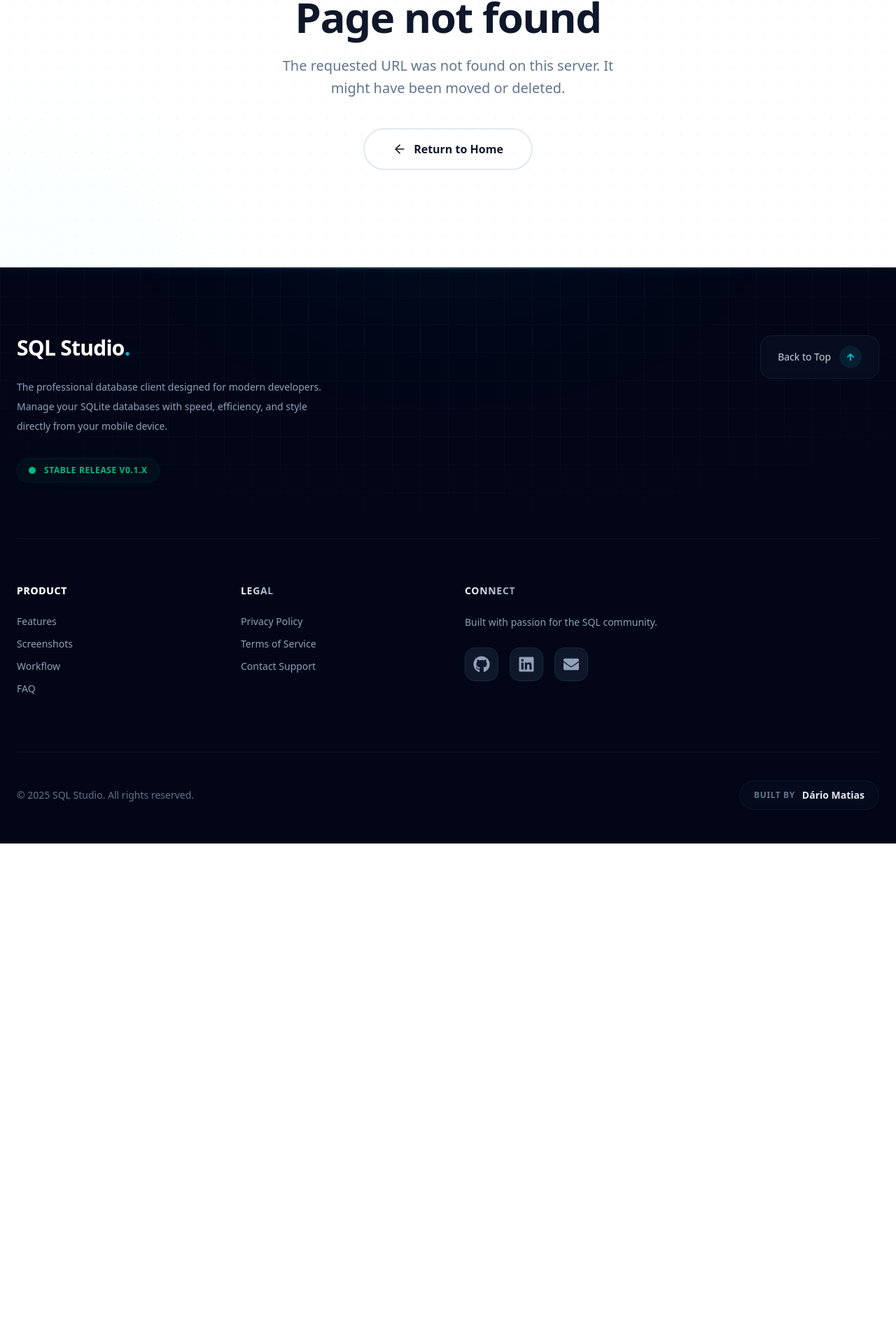
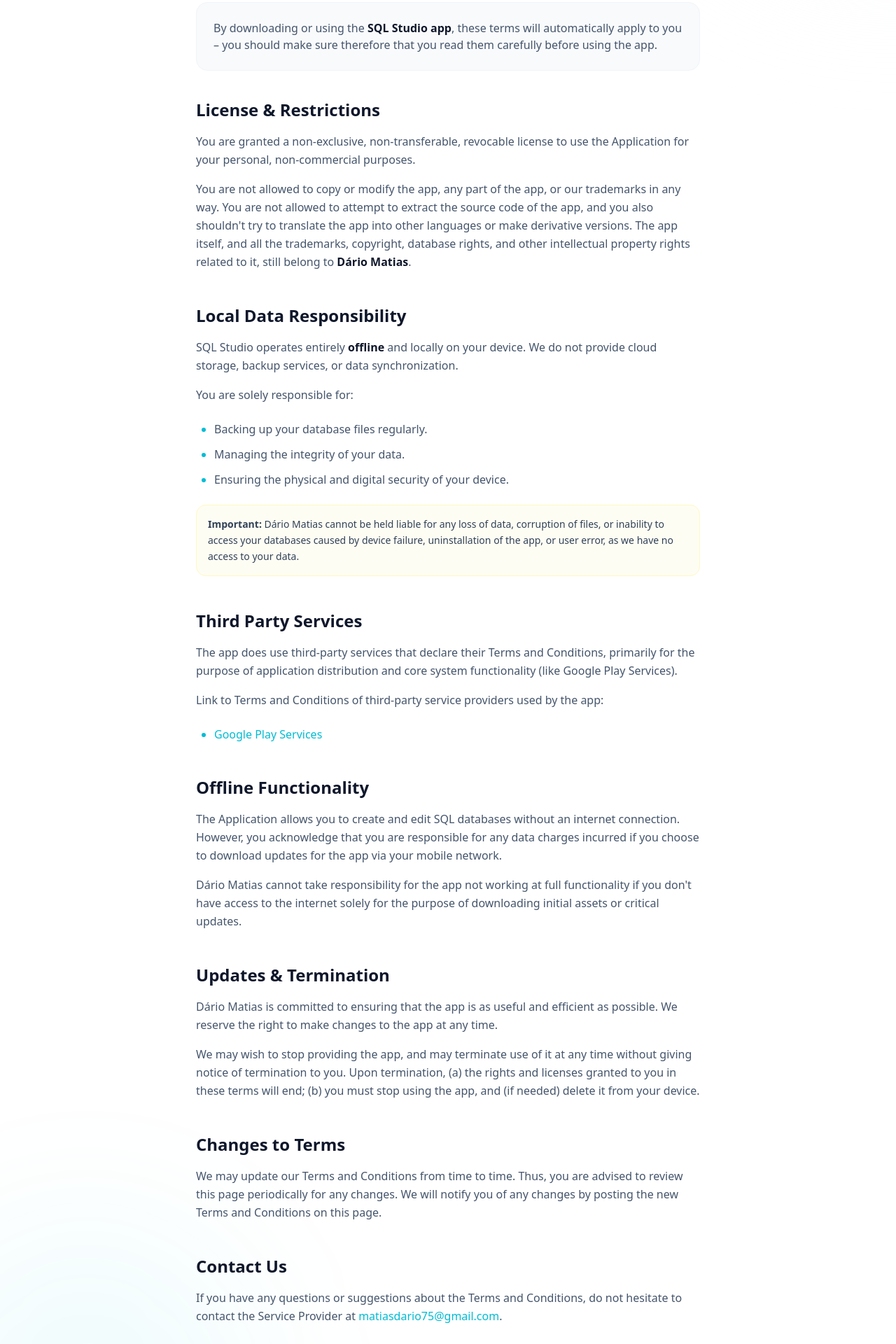
Before and after one commit to dariomatias-dev/sql_studio_web, a Next.js app: page /terms-of-service in a window 1280 px wide. Before the commit this address had no page. Shown: the part 418-2338 px from the top of the page at 70% size. Before the commit the page ends 1623 px from the top, so only its background shows below. Built offline with nearby package versions, Linux system fonts and the light colour scheme.

Commit message:
feat(app): created terms of service page
- Developed the application's terms of service page.

```diff
--- /dev/null
+++ b/app/terms-of-service/page.tsx
@@ -0,0 +1,209 @@
+"use client";
+
+import { Calendar, FileText } from "lucide-react";
+import { useEffect } from "react";
+
+import { useHeaderTransparency } from "@/context/header-transparency-context";
+
+const TermsOfServicePage = () => {
+  const { setEnabled } = useHeaderTransparency();
+
+  useEffect(() => {
+    setEnabled(false);
+    return () => setEnabled(true);
+  }, [setEnabled]);
+
+  return (
+    <section className="relative min-h-screen bg-white pt-32 pb-24 overflow-hidden">
+      <div className="absolute top-0 right-0 w-[600px] h-[600px] bg-slate-50 rounded-full blur-[120px] -translate-y-1/2 translate-x-1/2 pointer-events-none"></div>
+      <div className="absolute bottom-0 left-0 w-[500px] h-[500px] bg-[#00BCD4]/5 rounded-full blur-[100px] translate-y-1/2 -translate-x-1/4 pointer-events-none"></div>
+
+      <div className="relative z-10 max-w-3xl mx-auto px-6">
+        <div className="text-center mb-16 border-b border-slate-100 pb-12">
+          <div className="inline-flex items-center justify-center w-12 h-12 rounded-2xl bg-[#00BCD4]/5 text-[#00BCD4] mb-6 ring-1 ring-[#00BCD4]/20">
+            <FileText className="w-6 h-6" />
+          </div>
+
+          <h1 className="text-4xl md:text-5xl font-extrabold text-slate-900 mb-6 tracking-tight">
+            Terms of Service
+          </h1>
+
+          <div className="items-center justify-center gap-2 text-slate-500 text-sm font-medium bg-slate-50 inline-flex px-4 py-2 rounded-full">
+            <Calendar className="w-4 h-4" />
+            <span>Last Updated: November 30, 2025</span>
+          </div>
+        </div>
+
+        <div className="prose prose-slate prose-lg max-w-none text-slate-600">
+          <div className="bg-slate-50 p-6 rounded-2xl border border-slate-100 mb-10 text-sm md:text-base">
+            <p className="mb-0">
+              By downloading or using the{" "}
+              <strong className="text-slate-900">SQL Studio app</strong>, these
+              terms will automatically apply to you – you should make sure
+              therefore that you read them carefully before using the app.
+            </p>
+          </div>
+
+          <div className="space-y-12">
+            <section>
+              <h2 className="flex items-center gap-3 text-2xl font-bold text-slate-900 mb-4">
+                License & Restrictions
+              </h2>
+              <p className="leading-relaxed mb-4">
+                You are granted a non-exclusive, non-transferable, revocable
+                license to use the Application for your personal, non-commercial
+                purposes.
+              </p>
+              <p className="leading-relaxed">
+                You are not allowed to copy or modify the app, any part of the
+                app, or our trademarks in any way. You are not allowed to
+                attempt to extract the source code of the app, and you also
+                shouldn&apos;t try to translate the app into other languages or
+                make derivative versions. The app itself, and all the
+                trademarks, copyright, database rights, and other intellectual
+                property rights related to it, still belong to{" "}
+                <strong className="text-slate-900">Dário Matias</strong>.
+              </p>
+            </section>
+
+            <section>
+              <h2 className="flex items-center gap-3 text-2xl font-bold text-slate-900 mb-4">
+                Local Data Responsibility
+              </h2>
+              <p className="leading-relaxed mb-4">
+                SQL Studio operates entirely{" "}
+                <strong className="text-slate-900">offline</strong> and locally
+                on your device. We do not provide cloud storage, backup
+                services, or data synchronization.
+              </p>
+              <p className="leading-relaxed mb-4">
+                You are solely responsible for:
+              </p>
+              <ul className="space-y-3 my-6 pl-2">
+                <li className="flex items-start gap-3">
+                  <div className="mt-2.5 w-1.5 h-1.5 rounded-full bg-[#00BCD4] shrink-0"></div>
+                  <span>Backing up your database files regularly.</span>
+                </li>
+                <li className="flex items-start gap-3">
+                  <div className="mt-2.5 w-1.5 h-1.5 rounded-full bg-[#00BCD4] shrink-0"></div>
+                  <span>Managing the integrity of your data.</span>
+                </li>
+                <li className="flex items-start gap-3">
+                  <div className="mt-2.5 w-1.5 h-1.5 rounded-full bg-[#00BCD4] shrink-0"></div>
+                  <span>
+                    Ensuring the physical and digital security of your device.
+                  </span>
+                </li>
+              </ul>
+
+              <div className="p-4 bg-yellow-50/50 rounded-xl border border-yellow-100 text-slate-700 text-sm leading-relaxed">
+                <p className="mb-0">
+                  <strong>Important:</strong> Dário Matias cannot be held liable
+                  for any loss of data, corruption of files, or inability to
+                  access your databases caused by device failure, uninstallation
+                  of the app, or user error, as we have no access to your data.
+                </p>
+              </div>
+            </section>
+
+            <section>
+              <h2 className="text-2xl font-bold text-slate-900 mb-4">
+                Third Party Services
+              </h2>
+              <p className="leading-relaxed mb-4">
+                The app does use third-party services that declare their Terms
+                and Conditions, primarily for the purpose of application
+                distribution and core system functionality (like Google Play
+                Services).
+              </p>
+              <p className="leading-relaxed mb-4">
+                Link to Terms and Conditions of third-party service providers
+                used by the app:
+              </p>
+              <ul className="space-y-3 my-6 pl-2">
+                <li className="flex items-start gap-3">
+                  <div className="mt-2.5 w-1.5 h-1.5 rounded-full bg-[#00BCD4] shrink-0"></div>
+                  <a
+                    href="https://policies.google.com/terms"
+                    target="_blank"
+                    rel="noopener noreferrer"
+                    className="text-[#00BCD4] hover:underline font-medium"
+                  >
+                    Google Play Services
+                  </a>
+                </li>
+              </ul>
+            </section>
+
+            <section>
+              <h2 className="flex items-center gap-3 text-2xl font-bold text-slate-900 mb-4">
+                Offline Functionality
+              </h2>
+              <p className="leading-relaxed mb-4">
+                The Application allows you to create and edit SQL databases
+                without an internet connection. However, you acknowledge that
+                you are responsible for any data charges incurred if you choose
+                to download updates for the app via your mobile network.
+              </p>
+              <p className="leading-relaxed">
+                Dário Matias cannot take responsibility for the app not working
+                at full functionality if you don&apos;t have access to the
+                internet solely for the purpose of downloading initial assets or
+                critical updates.
+              </p>
+            </section>
+
+            <section>
+              <h2 className="text-2xl font-bold text-slate-900 mb-4">
+                Updates & Termination
+              </h2>
+              <p className="leading-relaxed mb-4">
+                Dário Matias is committed to ensuring that the app is as useful
+                and efficient as possible. We reserve the right to make changes
+                to the app at any time.
+              </p>
+              <p className="leading-relaxed">
+                We may wish to stop providing the app, and may terminate use of
+                it at any time without giving notice of termination to you. Upon
+                termination, (a) the rights and licenses granted to you in these
+                terms will end; (b) you must stop using the app, and (if needed)
+                delete it from your device.
+              </p>
+            </section>
+
+            <section>
+              <h2 className="text-2xl font-bold text-slate-900 mb-4">
+                Changes to Terms
+              </h2>
+              <p className="leading-relaxed mb-4">
+                We may update our Terms and Conditions from time to time. Thus,
+                you are advised to review this page periodically for any
+                changes. We will notify you of any changes by posting the new
+                Terms and Conditions on this page.
+              </p>
+            </section>
+
+            <section>
+              <h2 className="text-2xl font-bold text-slate-900 mb-4">
+                Contact Us
+              </h2>
+              <p className="leading-relaxed">
+                If you have any questions or suggestions about the Terms and
+                Conditions, do not hesitate to contact the Service Provider at{" "}
+                <a
+                  href="mailto:matiasdario75@gmail.com"
+                  className="font-medium text-[#00BCD4] hover:text-[#00ACC1] hover:underline underline-offset-4 decoration-2"
+                >
+                  matiasdario75@gmail.com
+                </a>
+                .
+              </p>
+            </section>
+          </div>
+        </div>
+      </div>
+    </section>
+  );
+};
+
+export default TermsOfServicePage;
```
